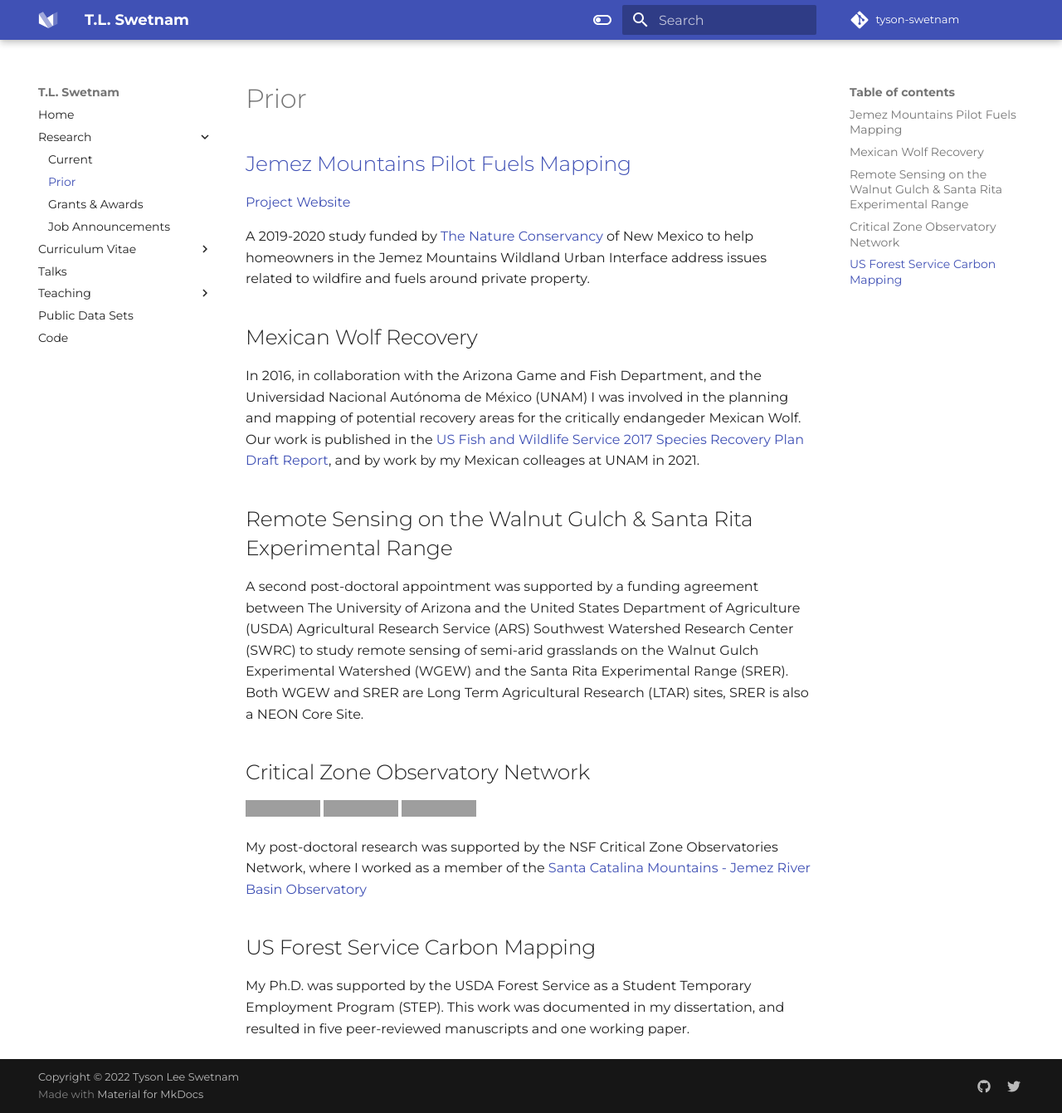
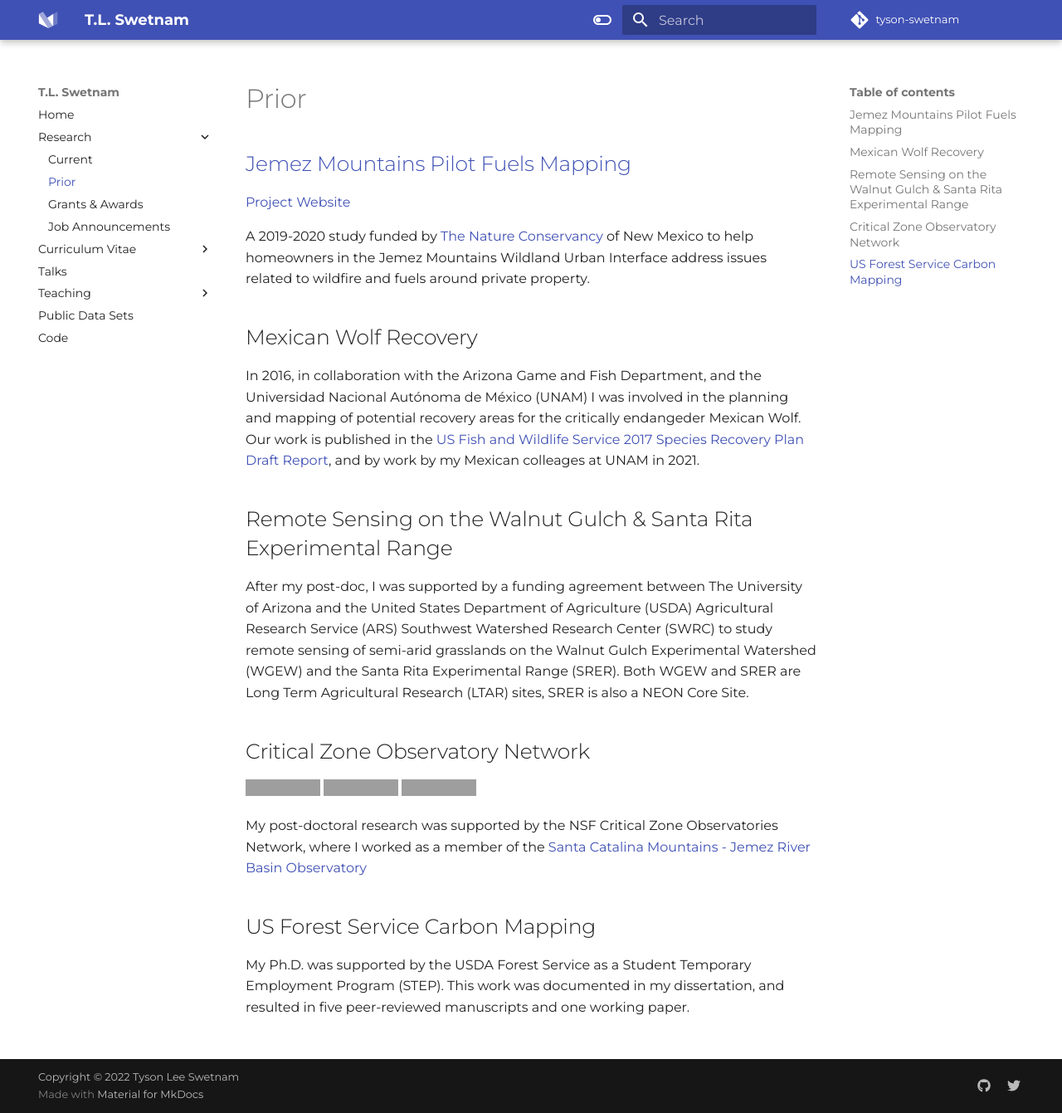
Before and after one commit to tyson-swetnam/new-website, an MkDocs documentation site: the page built from docs/previous_projects.md, in a window 1280 px wide and 1341 px high. Shown: the whole window at 83% size. Built offline with MkDocs 1.6.1 and Material for MkDocs 9.7.7, drawn with Linux system fonts in a browser that asks for light colours; some web fonts are replaced; comment, search, counter and statistics services are not loaded; grey boxes are pictures that could not be loaded.

Commit message:
Update previous_projects.md

```diff
--- a/docs/previous_projects.md
+++ b/docs/previous_projects.md
@@ -10,7 +10,7 @@ In 2016, in collaboration with the Arizona Game and Fish Department, and the Uni
 
 ## Remote Sensing on the Walnut Gulch & Santa Rita Experimental Range
 
-A second post-doctoral appointment was supported by a funding agreement between The University of Arizona and the United States Department of Agriculture (USDA) Agricultural Research Service (ARS) Southwest Watershed Research Center (SWRC) to study remote sensing of semi-arid grasslands on the Walnut Gulch Experimental Watershed (WGEW) and the Santa Rita Experimental Range (SRER). Both WGEW and SRER are Long Term Agricultural Research (LTAR) sites, SRER is also a NEON Core Site.
+After my post-doc, I was supported by a funding agreement between The University of Arizona and the United States Department of Agriculture (USDA) Agricultural Research Service (ARS) Southwest Watershed Research Center (SWRC) to study remote sensing of semi-arid grasslands on the Walnut Gulch Experimental Watershed (WGEW) and the Santa Rita Experimental Range (SRER). Both WGEW and SRER are Long Term Agricultural Research (LTAR) sites, SRER is also a NEON Core Site.
 
 ## Critical Zone Observatory Network
 
```
